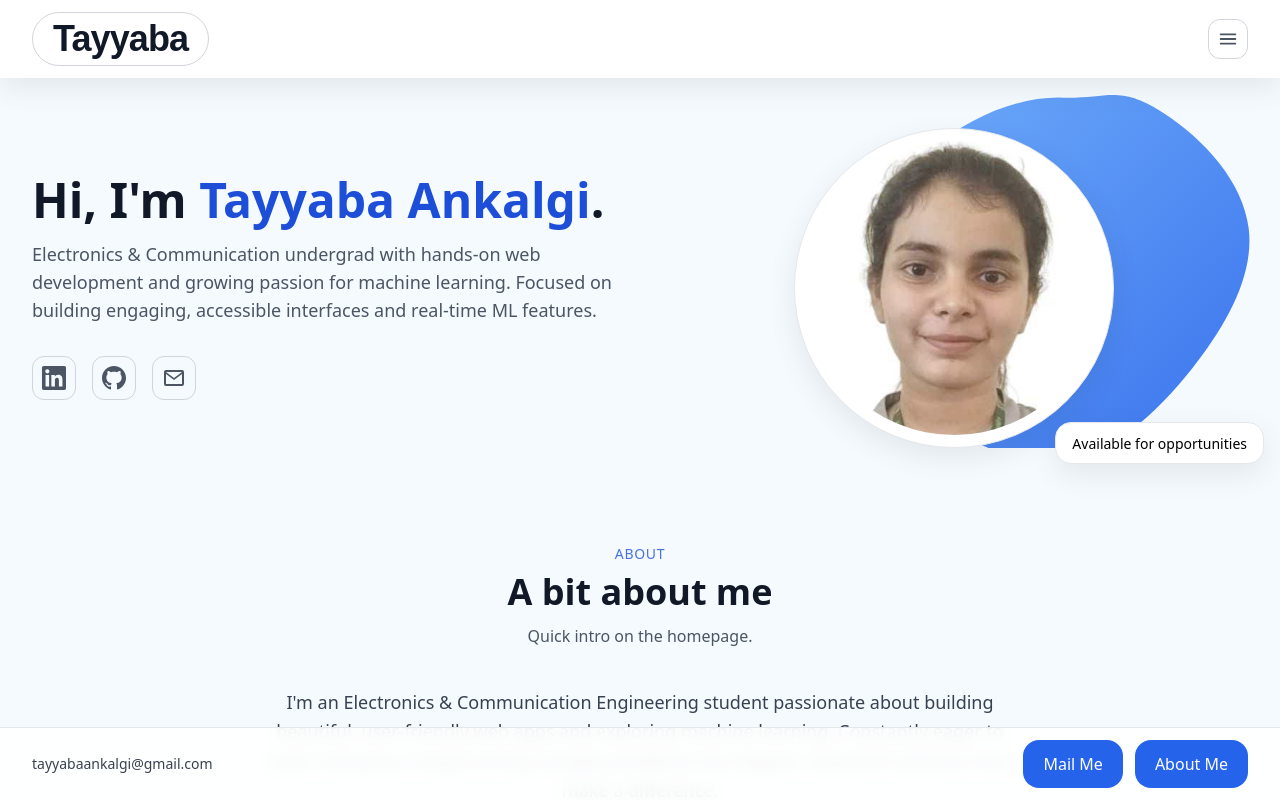
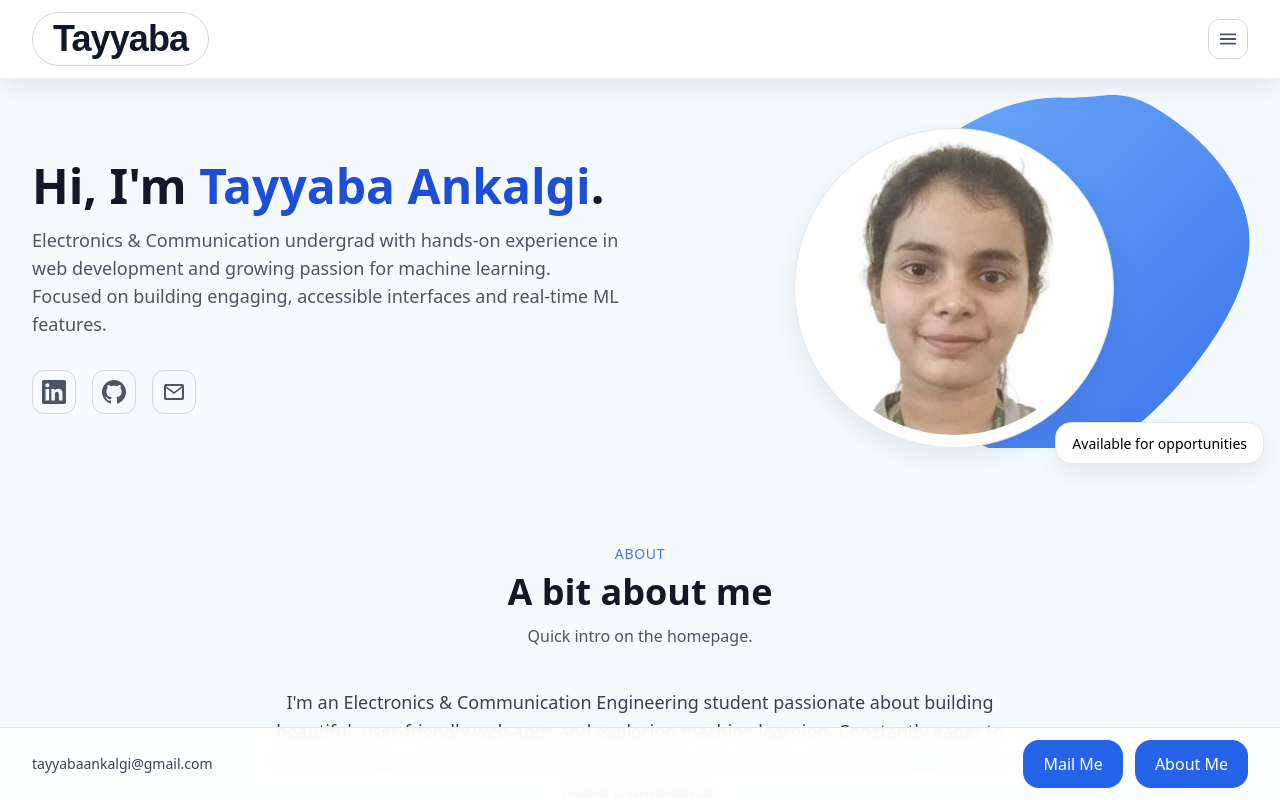
Before and after one commit to Tayyabaankalgi/Tayyaba_portfolio, a Next.js app: page / in a window 1280 px wide. Shown: the top 800 px of the page. Built offline with nearby package versions, Linux system fonts and the light colour scheme; a web font is replaced by a local one.

Commit message:
Update Hero.tsx

```diff
--- a/components/Hero.tsx
+++ b/components/Hero.tsx
@@ -22,7 +22,7 @@ export default function Hero() {
             animate={{ opacity: 1 }}
             transition={{ delay: 0.2, duration: 0.6 }}
           >
-            Electronics & Communication undergrad with hands-on web development and growing passion
+            Electronics & Communication undergrad with hands-on experience in web development and growing passion
             for machine learning. Focused on building engaging, accessible interfaces and real-time ML features.
           </motion.p>
 
```
